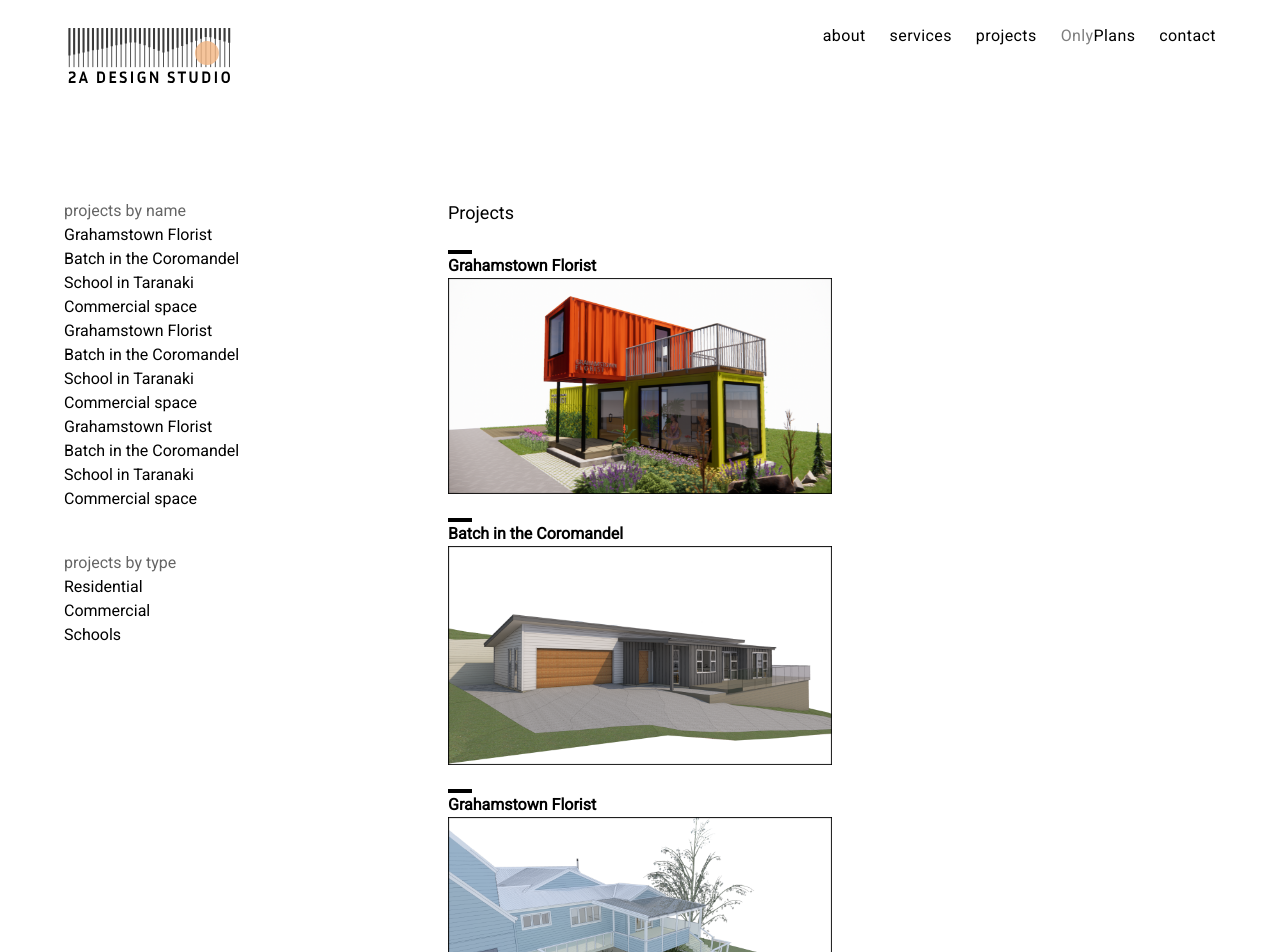
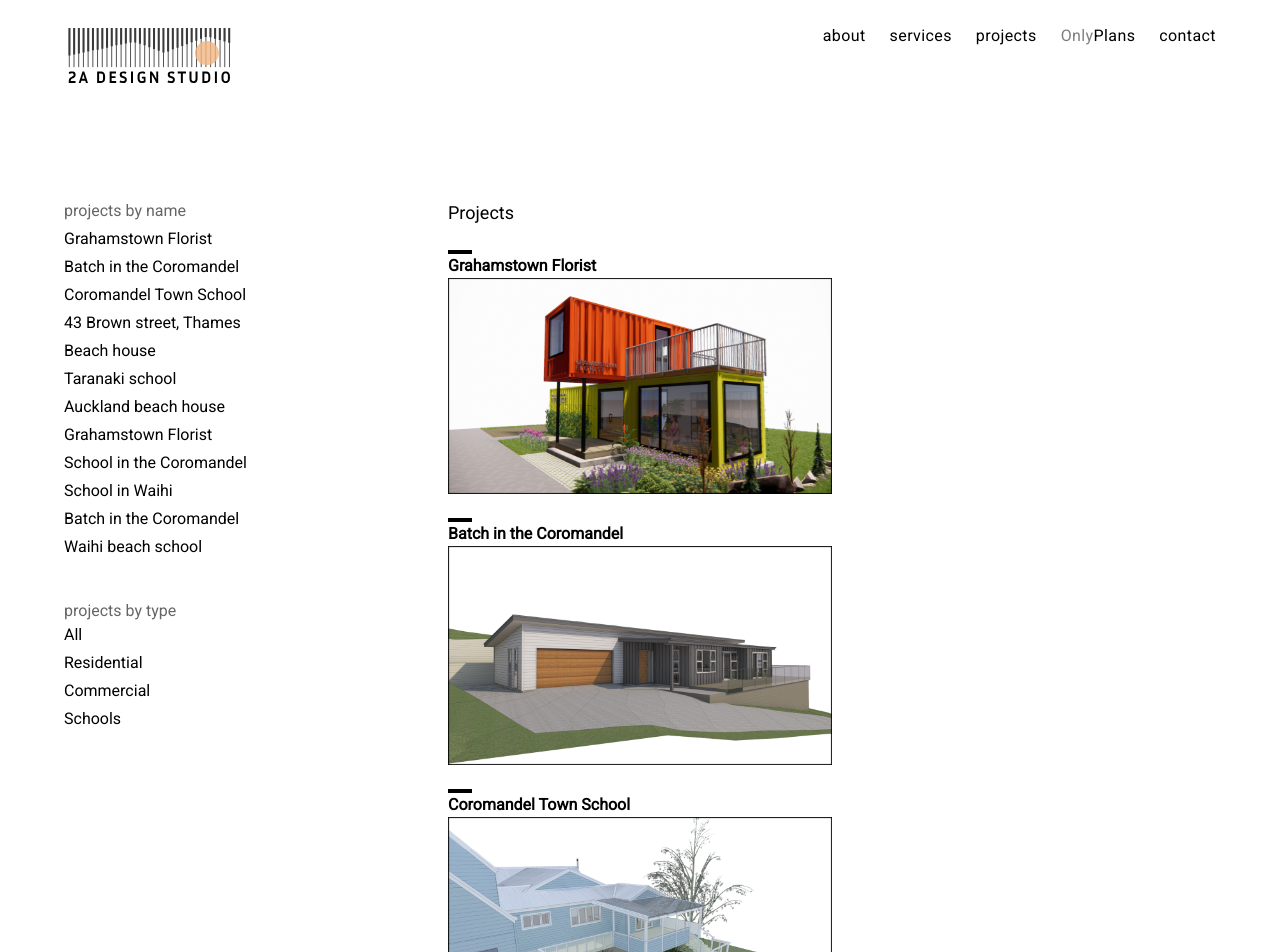
Before and after one commit to piggydoughnut/2a-studio-web, a Next.js app: page /projects in a window 1280 px wide. Shown: the top 952 px of the page. Built offline with nearby package versions, Linux system fonts and the light colour scheme; a web font is replaced by a local one.

Commit message:
filtering projects

```diff
--- a/src/app/projects/page.tsx
+++ b/src/app/projects/page.tsx
@@ -1,7 +1,17 @@
+"use client";
+
+import { useEffect, useState } from "react";
+
 import CustomLink from "@/components/CustomLink";
 import Image from "next/image";
 import PageHeader from "@/components/PageHeader";
 import Par from "@/components/Par";
+
+const Types = {
+  Commercial: "Commercial",
+  Residential: "Residential",
+  School: "School",
+};
 
 const Tile = ({
   image,
@@ -18,6 +28,85 @@ const Tile = ({
   </div>
 );
 
+const projectsList = [
+  {
+    id: "#batch",
+    title: "Grahamstown Florist",
+    type: Types.Commercial,
+    image: "/projects/Project_other2.png",
+  },
+  {
+    id: "#batch",
+    title: "Batch in the Coromandel",
+    type: Types.Residential,
+    image: "/projects/Project_08.png",
+  },
+  {
+    id: "#batch",
+    title: "Coromandel Town School",
+    type: Types.School,
+    image: "/projects/Project_12.png",
+  },
+  {
+    id: "#batch",
+    title: "43 Brown street, Thames",
+    type: Types.Residential,
+    image: "/projects/Project_14.png",
+  },
+  {
+    id: "#batch",
+    title: "Beach house",
+    type: Types.Residential,
+    image: "/projects/Project_15.png",
+  },
+
+  {
+    id: "#batch",
+    title: "Taranaki school",
+    type: Types.School,
+    image: "/projects/Project_24.png",
+  },
+
+  {
+    id: "#batch",
+    title: "Auckland beach house",
+    type: Types.Commercial,
+    image: "/projects/Project_30.png",
+  },
+
+  {
+    id: "#batch",
+    title: "Grahamstown Florist",
+    type: Types.Residential,
+    image: "/projects/Project_39.png",
+  },
+  {
+    id: "#batch",
+    title: "School in the Coromandel",
+    type: Types.School,
+    image: "/projects/Project_129.png",
+  },
+  {
+    id: "#batch",
+    title: "School in Waihi",
+    type: Types.Residential,
+    image: "/projects/Project_other.png",
+  },
+  {
+    id: "#batch",
+    title: "Batch in the Coromandel",
+    type: Types.Residential,
+    image: "/projects/Project_other3.png",
+  },
+
+  {
+    id: "#batch",
+    title: "Waihi beach school",
+    type: Types.Commercial,
+    image: "/projects/Project_other4.png",
+  },
+];
+
 const ProjectTitle = ({ title }: { title: string }) => {
   return (
     <div className="flex flex-col">
@@ -29,117 +118,46 @@ const ProjectTitle = ({ title }: { title: string }) => {
   );
 };
 export default function Home() {
+  const [projects, setProjects] = useState(projectsList);
+  const [selectedType, setSelectedType] = useState("");
+
+  useEffect(() => {
+    setProjects(projectsList.filter((p) => p.type === selectedType));
+    if (!selectedType) {
+      setProjects(projectsList);
+    }
+  }, [selectedType]);
   return (
     <div className="flex  ">
       <div className="flex flex-col gap-10 flex-1">
-        <div className="flex flex-col">
+        <div className="flex flex-col gap-1">
           <p className="opacity-60">projects by name</p>
-          {[
-            {
-              title: "Grahamstown Florist",
-              href: "#florist",
-            },
-            {
-              title: "Batch in the Coromandel",
-              href: "#batch1",
-            },
-            {
-              title: "School in Taranaki",
-              href: "#school1",
-            },
-            {
-              title: "Commercial space",
-              href: "#commercial",
-            },
-            {
-              title: "Grahamstown Florist",
-              href: "#florist",
-            },
-            {
-              title: "Batch in the Coromandel",
-              href: "#batch1",
-            },
-            {
-              title: "School in Taranaki",
-              href: "#school1",
-            },
-            {
-              title: "Commercial space",
-              href: "#commercial",
-            },
-            {
-              title: "Grahamstown Florist",
-              href: "#florist",
-            },
-            {
-              title: "Batch in the Coromandel",
-              href: "#batch1",
-            },
-            {
-              title: "School in Taranaki",
-              href: "#school1",
-            },
-            {
-              title: "Commercial space",
-              href: "#commercial",
-            },
-          ].map((line) => (
-            <CustomLink href={line.href}>{line.title}</CustomLink>
+          {projectsList.map((line) => (
+            <CustomLink href={line.id}>{line.title}</CustomLink>
           ))}
         </div>
         <div>
           <p className="opacity-60">projects by type</p>
-          <p>Residential</p>
-          <p>Commercial</p>
-          <p>Schools</p>
+          <div className="flex flex-col gap-1">
+            <CustomLink onClick={() => setSelectedType("")}>All</CustomLink>
+            <CustomLink onClick={() => setSelectedType(Types.Residential)}>
+              Residential
+            </CustomLink>
+            <CustomLink onClick={() => setSelectedType(Types.Commercial)}>
+              Commercial
+            </CustomLink>
+            <CustomLink onClick={() => setSelectedType(Types.School)}>
+              Schools
+            </CustomLink>
+          </div>
         </div>
       </div>
       <div className="flex flex-col  flex-1">
         <PageHeader title="Projects"></PageHeader>
         <div className="flex flex-col gap-6 py-6">
-          <Tile
-            title="Grahamstown Florist"
-            image="/projects/Project_other2.png"
-          />
-          <Tile
-            title="Batch in the Coromandel"
-            image="/projects/Project_08.png"
-          />
-          <Tile
-            id="#batch"
-            title="Grahamstown Florist"
-            image="/projects/Project_12.png"
-          />
-          <Tile
-            id="#school1"
-            title="School in Taranaki"
-            image="/projects/Project_14.png"
-          />
-          <Tile
-            id="#commercial"
-            title="Commercial space"
-            image="/projects/Project_15.png"
-          />
-          <Tile title="Grahamstown Florist" image="/projects/Project_24.png" />
-          <Tile title="Grahamstown Florist" image="/projects/Project_30.png" />
-          <Tile title="Grahamstown Florist" image="/projects/Project_39.png" />
-          <Tile title="Grahamstown Florist" image="/projects/Project_129.png" />
-          <Tile
-            title="Grahamstown Florist"
-            image="/projects/Project_other.png"
-          />
-          <Tile
-            title="Grahamstown Florist"
-            image="/projects/Project_other.png"
-          />
-          <Tile
-            title="Grahamstown Florist"
-            image="/projects/Project_other3.png"
-          />
-          <Tile
-            title="Grahamstown Florist"
-            image="/projects/Project_other4.png"
-          />
+          {projects.map((item) => (
+            <Tile id={item.id} title={item.title} image={item.image} />
+          ))}
         </div>
       </div>
       <div className="flex-1"></div>
--- a/src/components/CustomLink.tsx
+++ b/src/components/CustomLink.tsx
@@ -1,15 +1,18 @@
 import Link from "next/link";
 
 const CustomLink = ({
-  href,
+  href = "",
+  onClick,
   children,
 }: {
-  href: string;
+  href?: string;
+  onClick?: () => void;
   children: React.ReactNode;
 }) => (
   <Link
     className="hover:opacity-90 hover:underline hover:underline-offset-4 decoration-2"
     href={href}
+    onClick={onClick}
   >
     {children}
   </Link>
```
